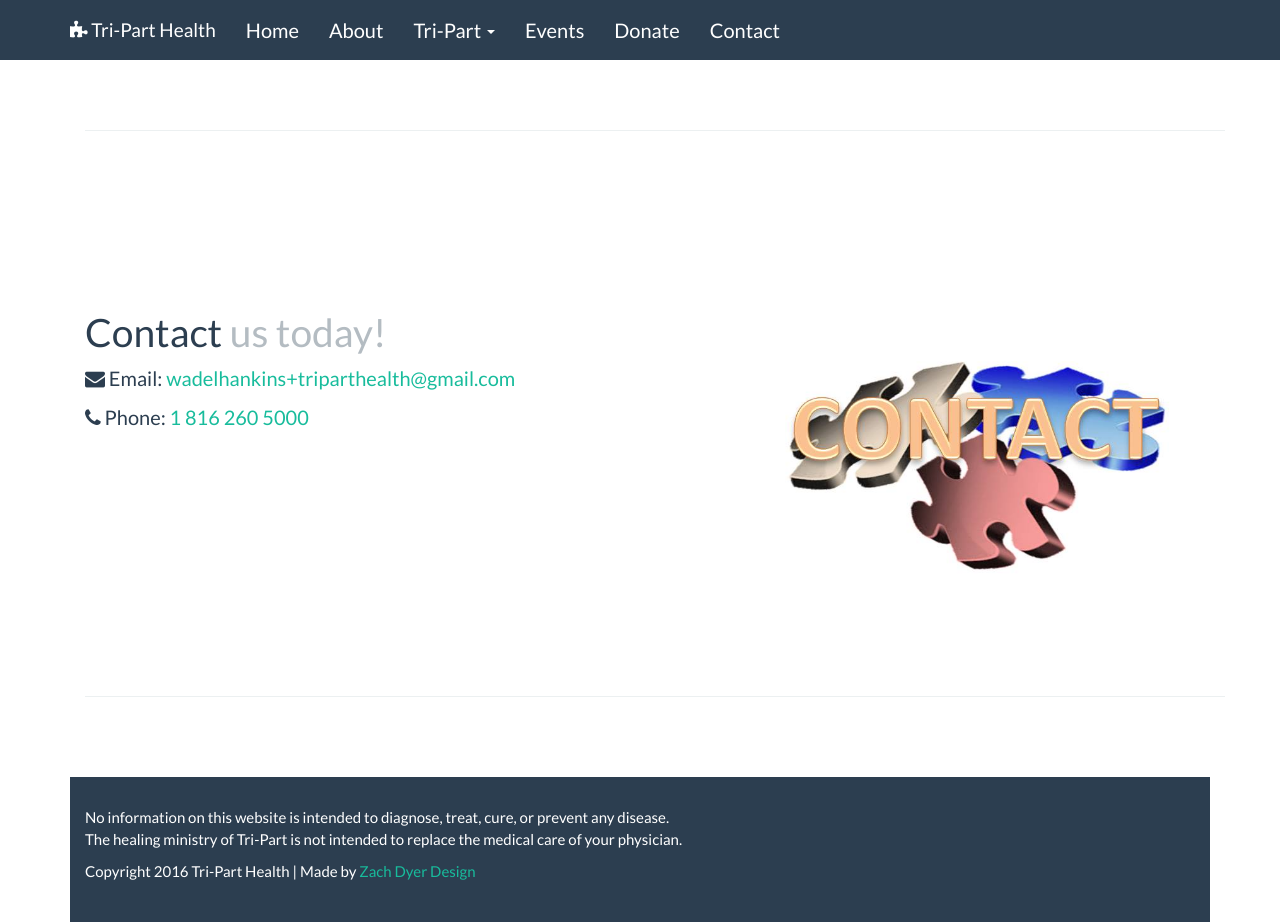
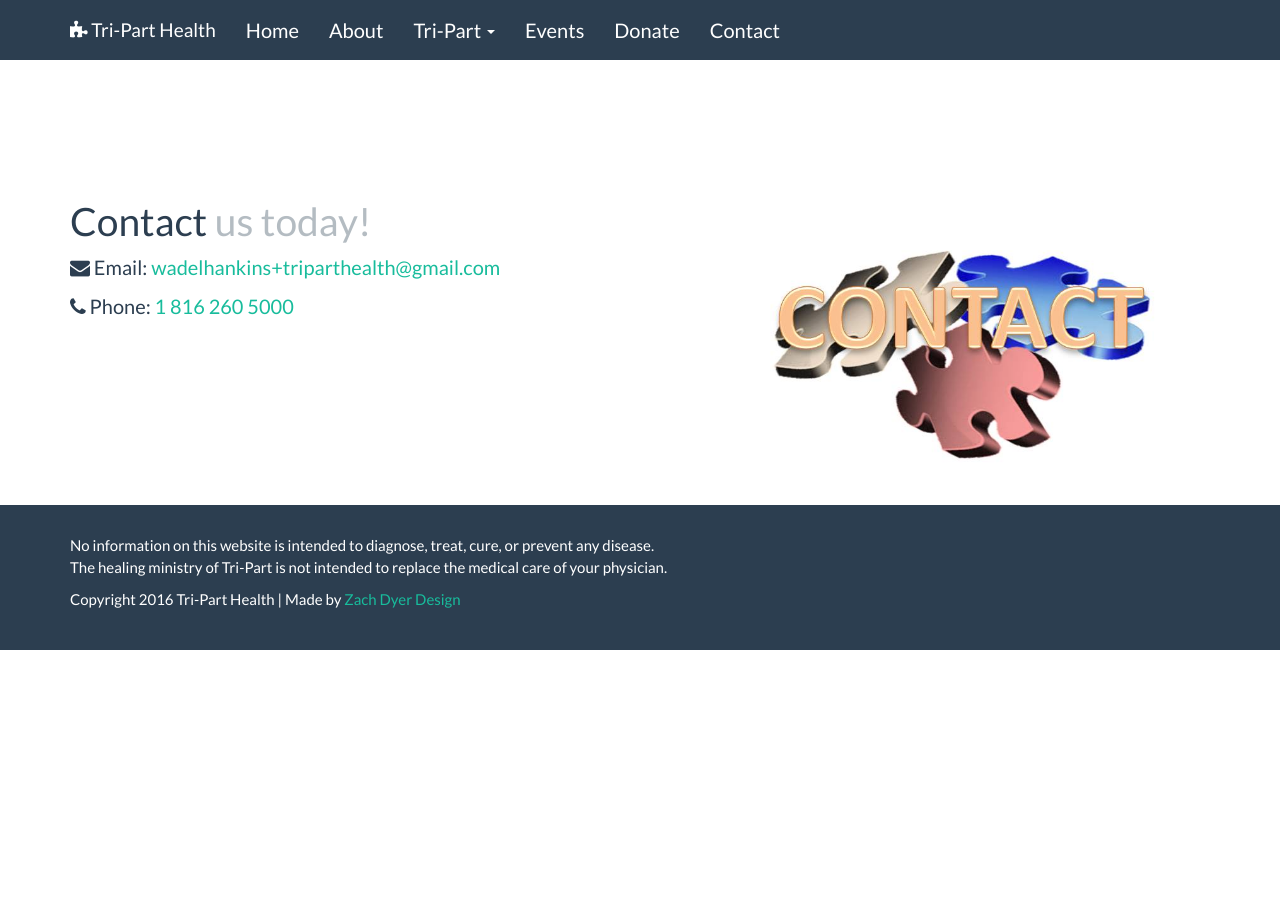
Before and after one commit to zachdyerdesign/tri-parthealth, a Jekyll site: the page built from contact.html, in a window 1280 px wide and 922 px high. Built offline with Jekyll 4.4.1, drawn with Linux system fonts in a browser that asks for light colours.

Commit message:
events, donate,

```diff
--- a/_includes/sidebar.html
+++ b/_includes/sidebar.html
@@ -1,4 +1,4 @@
-<img src="images/wade-hankins.png" alt="Wade Hankins" class="img-responsive" style="margin-left: -10px;"/>
+<img src="images/wade-hankins.png" alt="Wade Hankins" class="img-responsive" style="margin: 20px 0 ;margin-left: -10px;"/>
 <p class="lead" style="margin-top: 30px;">Wade is a prophetic teacher whose insights consistently unlock new doors that shift people into a deeper and better life. He has a passion for hearing God and interpreting dreams and visions.<p>
 
 <p>Wade developed the TRIPART IMMERSION. It’s a journey for God’s people to pursue the transformation of life in “God’s Light” where the Seven Spirits of God, the “Fullness of the Spirit” produces healing and health, wholeness in spirit, soul, and body. There are prophetic insights that lead to living “fully alive” as a “New Creation.”</p>
--- a/contact.html
+++ b/contact.html
@@ -4,7 +4,4 @@
 permalink: contact
 ---
 
-<div class="container">
-	<hr class="featurette-divider">
-	{% include contact.html %}
-	<hr class="featurette-divider">
+{% include contact.html %}
--- a/donate.html
+++ b/donate.html
@@ -5,7 +5,6 @@
 ---
 
 
-	<hr class="featurette-divider">
   <div class="featurette" id="tri-part">
 
       <div class="row">
@@ -25,9 +24,8 @@
         </div>
 
         <div class="col-md-3">
-					<img src="images/wade-hankins.png" alt="Wade Hankins" class="img-responsive"/>
-					<h2 class="featurette-heading" style="margin-top: 0">Apostolic Developments Inc. <span class="text-muted">is pioneering Tri-Part Health.</span></h2>
-			    <br>
+					<img src="images/wade-hankins.png" alt="Wade Hankins" class="img-responsive" style="margin: 39px 0;"/>
+
 			    <p class="lead"><em>Call to me and I will answer you and tell you great and unsearchable things you do not know" (Jeremiah 33:3).</em></p>
 
 			    <p>Apostolic Developments, Inc. is on a journey of discovery in healing and health.  It’s a journey into wholeness.  America’s medical doctors that have a western compartmentalized worldview rather than holistic worldview of humanity are a network of specialists.</p>
```
Also changed, not shown: images/TRIPART CONTACT PAGE WOMAN ON PHONE.png (added), images/TRIPART DONATION PAGE.png (added), 6 other files.
